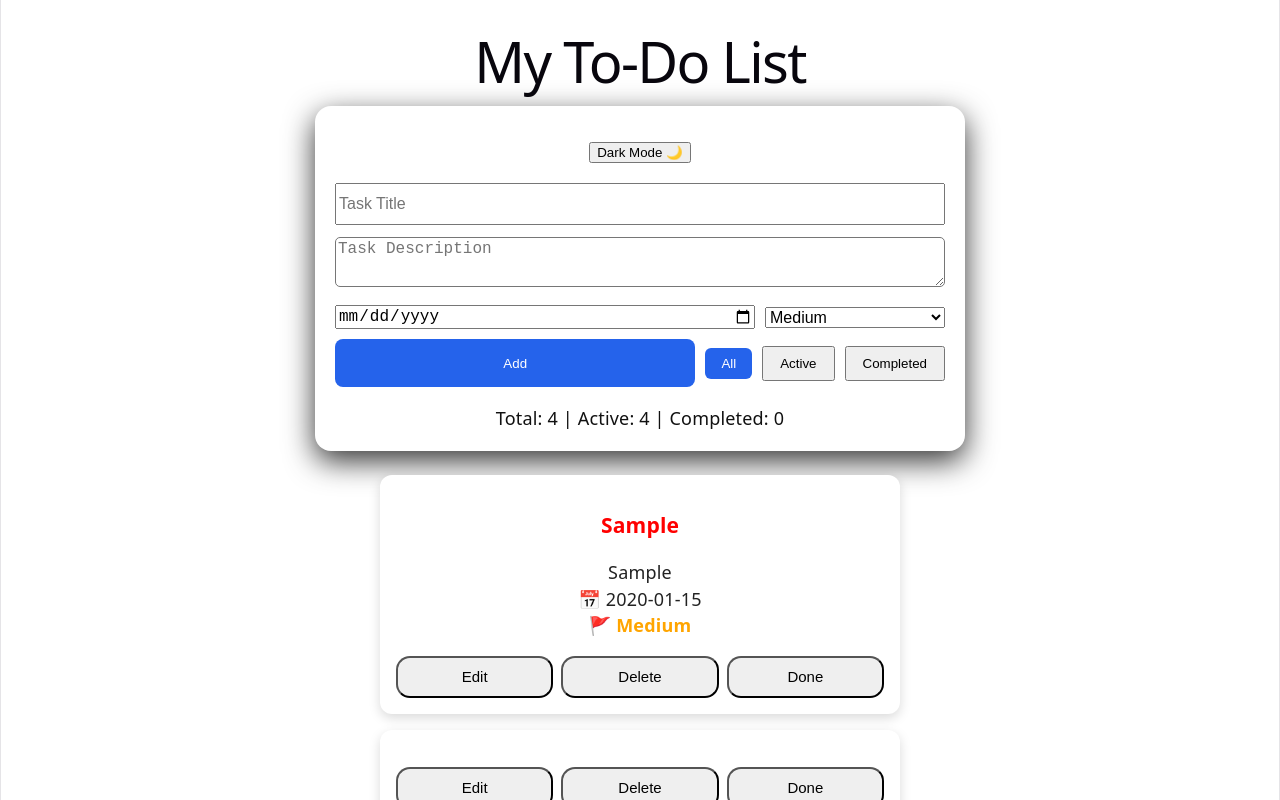
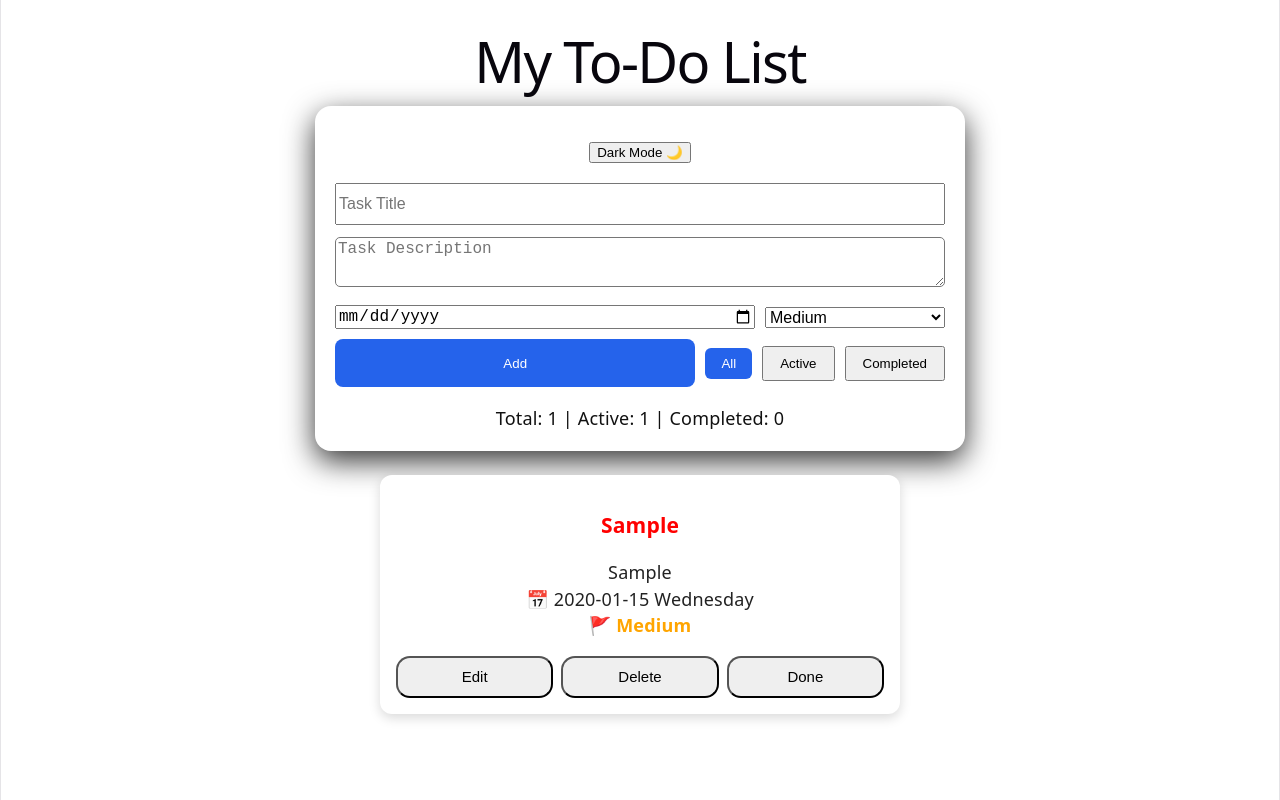
Before and after one commit to Tui-Satit/react-to-do-list, a React (Vite) app: page / in a window 1280 px wide. Both pictures are taken after typing "Sample", "Sample", "2020-01-15" into the empty fields and a click on the button "Add". Shown: the top 800 px of the page. Built offline with nearby package versions, Linux system fonts and the light colour scheme.

Commit message:
Improve card position

```diff
--- a/src/App.css
+++ b/src/App.css
@@ -588,3 +588,23 @@ select {
   font-size: 16px;
   height: 42px;
 }
+
+.taks-card:nth-child(odd) {
+  background: #ffffff;
+}
+
+.taks-card:nth-child(even) {
+  background: #f3e6d8;
+}
+
+.task-card.completed-card {
+  background: #d8f3dc;
+}
+
+.white-card {
+  background-color: white;
+}
+
+.brown-card {
+  background-color: #eee6de;
+}
--- a/src/App.jsx
+++ b/src/App.jsx
@@ -11,9 +11,9 @@ function App() {
     }
 
     return [
-      { text: "Learn React", completed: false },
-      { text: "Build To-Do App", completed: false },
-      { text: "Deploy to Vercel", completed: false },
+    //  { text: " ", completed: false },
+
+
     ];
   });
 
@@ -35,6 +35,8 @@ function App() {
   const [darkMode, setDarkMode] = useState(false);
   const [priority, setPriority] = useState("Medium");
   const [toast, setToast] = useState("")
+
+
 
 
   function addTask() {
@@ -130,8 +132,12 @@ function App() {
   });
 
   const sortedTasks = [...filteredTasks].sort((a, b) => {
-    if (!a.dueDate) return 1;
-    if (!b.dueDate) return -1;
+     if (a.completed !== b.completed ) {
+      return a.completed ? 1 : -1;
+     }
+
+     if (!a.dueDate) return 1;
+     if (!b.dueDate) return -1;
 
     return new Date(a.dueDate) - new Date(b.dueDate);
   });
@@ -141,6 +147,15 @@ function App() {
           const completedTasks = tasks.filter((task) => task.completed).length;
 
           const activeTasks = tasks.filter((task) => !task.completed).length;
+
+  function getDayName(dateString) {
+    if (!dateString) return "";
+
+    const date = new Date(dateString);
+    return date.toLocaleDateString("en-US", {
+      weekday: "long"
+    });
+  }
 
 
 
@@ -258,7 +273,7 @@ function App() {
         </p>
        )}
 
-        {sortedTasks.map((task) => {
+        {sortedTasks.map((task, index) => {
           const realIndex = tasks.indexOf(task);
 
           const today = new Date().toISOString().split("T")[0];
@@ -278,7 +293,12 @@ function App() {
 
 
 
-          <li key={realIndex} className={`task-card ${task.completed ? "completed-card" : ""}`}
+          <li key={realIndex} className={`task-card ${
+            task.completed ? "completed-card"
+            : index % 2 === 0
+            ? "white-card"
+            : "brown-card"
+             }`}
           >
 
             <h3 className={task.completed ? "completed" : "" }>
@@ -317,7 +337,12 @@ function App() {
                 <div>
 
 
-                  {task.dueDate && <div> 📅  {task.dueDate}</div>}
+                  {task.dueDate && (
+                    <div>
+                      📅  {task.dueDate} {getDayName(task.dueDate)}
+                    </div>
+                  )}
+
                    {task.priority && (
                    <div
                      style={{
@@ -339,6 +364,8 @@ function App() {
                          📌  Due Today
                       </div>
                       )}
+
+
 
                 </div>
              </span>
```
